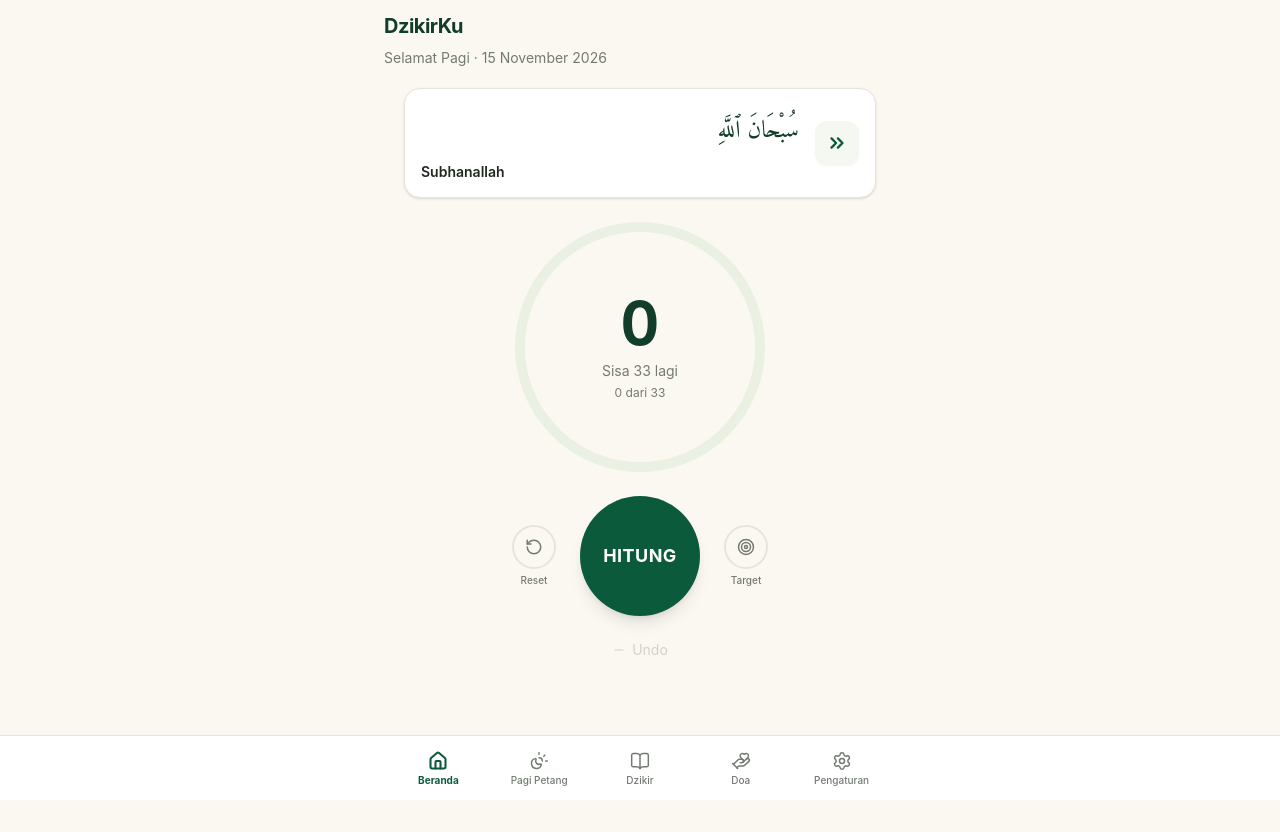
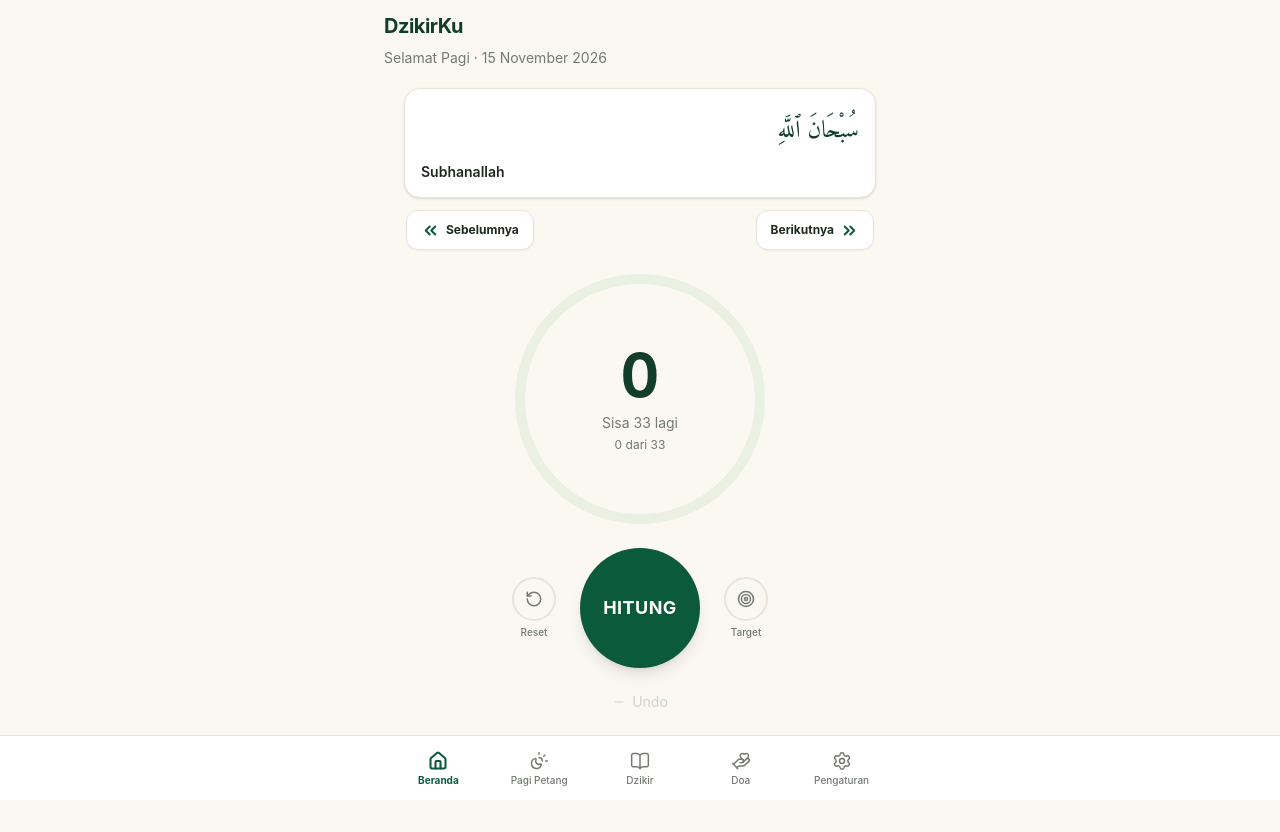
Before and after one commit to kliknet115-Git/DzikirKu, a React (Vite) app: page / in a window 1280 px wide. Before the commit the page ends 800 px from the top, so only its background shows below. Built offline with nearby package versions, Linux system fonts and the light colour scheme.

Commit message:
feat(home): pisahkan tombol navigasi dan tambahkan tombol reverse (<<) di kiri serta forward (>>) di kanan

```diff
--- a/public/sw.js
+++ b/public/sw.js
@@ -1,4 +1,4 @@
-const CACHE_NAME = 'dzikirku-v49';
+const CACHE_NAME = 'dzikirku-v50';
 const ASSETS_TO_CACHE = [
   './',
   './index.html',
--- a/src/App.tsx
+++ b/src/App.tsx
@@ -173,6 +173,32 @@ export const App: React.FC = () => {
     handleUpdateSession(nextSession);
   }, [dhikrList, activeSession, handleUpdateSession]);
 
+  // Prev / Reverse Dhikr Handler (Loop to last if on first)
+  const handlePrevDhikr = useCallback(() => {
+    if (dhikrList.length === 0) return;
+
+    const currentIndex = dhikrList.findIndex((d) => d.id === activeSession?.dhikrId);
+    let prevIndex = 0;
+    if (currentIndex > 0) {
+      prevIndex = currentIndex - 1;
+    } else {
+      prevIndex = dhikrList.length - 1; // Wrap back to the last item
+    }
+
+    const prevDhikr = dhikrList[prevIndex];
+    if (!prevDhikr) return;
+
+    const nextSession: ActiveSession = {
+      id: uuidv4(),
+      dhikrId: prevDhikr.id,
+      count: 0,
+      target: prevDhikr.defaultTarget,
+      startedAt: new Date().toISOString(),
+      updatedAt: new Date().toISOString(),
+    };
+    handleUpdateSession(nextSession);
+  }, [dhikrList, activeSession, handleUpdateSession]);
+
   // Dhikr Library Handlers
   const handleAddDhikr = async (data: {
     name: string;
@@ -294,6 +320,7 @@ export const App: React.FC = () => {
             onUpdateSession={handleUpdateSession}
             onNavigateToDhikr={() => setActiveTab('dhikr')}
             onNextDhikr={handleNextDhikr}
+            onPrevDhikr={handlePrevDhikr}
           />
         )}
 
--- a/src/features/home/HomePage.tsx
+++ b/src/features/home/HomePage.tsx
@@ -1,5 +1,5 @@
 import React, { useState, useCallback, useEffect, useRef } from 'react';
-import { RotateCcw, Minus, Target, ChevronsRight, CheckCircle2 } from 'lucide-react';
+import { RotateCcw, Minus, Target, ChevronsLeft, ChevronsRight, CheckCircle2 } from 'lucide-react';
 import { Header } from '../../components/layout/Header';
 import { ProgressRing } from '../../components/counter/ProgressRing';
 import { CountButton } from '../../components/counter/CountButton';
@@ -24,6 +24,7 @@ interface HomePageProps {
   onUpdateSession: (session: ActiveSession) => void;
   onNavigateToDhikr: () => void;
   onNextDhikr: () => void;
+  onPrevDhikr: () => void;
 }
 
 export const HomePage: React.FC<HomePageProps> = ({
@@ -33,6 +34,7 @@ export const HomePage: React.FC<HomePageProps> = ({
   onUpdateSession,
   onNavigateToDhikr,
   onNextDhikr,
+  onPrevDhikr,
 }) => {
   const [showResetConfirm, setShowResetConfirm] = useState(false);
   const [showTargetModal, setShowTargetModal] = useState(false);
@@ -141,12 +143,11 @@ export const HomePage: React.FC<HomePageProps> = ({
       <Header />
 
       <div className="max-w-lg mx-auto px-5">
-        {/* Dhikr Selector & Next Button */}
-        <div className="w-full mt-3 p-4 bg-surface rounded-2xl border border-border flex items-center justify-between shadow-sm">
+        {/* Dhikr Content Card */}
         <button
           type="button"
           onClick={onNavigateToDhikr}
-            className="text-left flex-1 min-w-0 pr-2 hover:opacity-85 active:opacity-75 transition-opacity"
+          className="w-full mt-3 p-4 bg-surface rounded-2xl border border-border text-left shadow-sm hover:border-primary/40 active:scale-[0.99] transition-all"
           aria-label="Pilih dari daftar dzikir"
           title="Klik untuk memilih dzikir lain"
         >
@@ -164,19 +165,36 @@ export const HomePage: React.FC<HomePageProps> = ({
           </p>
         </button>
 
+        {/* Navigation Buttons Row: Reverse (<<) & Forward (>>) */}
+        <div className="flex items-center justify-between mt-3 px-0.5">
           <button
             type="button"
-            onClick={(e) => {
-              e.stopPropagation();
+            onClick={() => {
+              if (settings.hapticsEnabled) triggerHaptic();
+              if (settings.soundEnabled) playClickSound();
+              onPrevDhikr();
+            }}
+            className="h-10 px-3.5 rounded-xl bg-surface border border-border hover:border-primary/40 active:scale-95 text-primary flex items-center justify-center gap-1.5 shadow-xs transition-all"
+            aria-label="Bacaan sebelumnya (<<)"
+            title="Bacaan Sebelumnya"
+          >
+            <ChevronsLeft size={19} className="stroke-[2.5]" />
+            <span className="text-xs font-bold text-text">Sebelumnya</span>
+          </button>
+
+          <button
+            type="button"
+            onClick={() => {
               if (settings.hapticsEnabled) triggerHaptic();
               if (settings.soundEnabled) playClickSound();
               onNextDhikr();
             }}
-            className="w-11 h-11 rounded-xl bg-primary-soft/50 hover:bg-primary-soft active:scale-90 text-primary flex items-center justify-center flex-shrink-0 ml-2 transition-all shadow-xs"
-            aria-label="Lanjut ke bacaan berikutnya"
-            title="Lanjut ke bacaan berikutnya"
+            className="h-10 px-3.5 rounded-xl bg-surface border border-border hover:border-primary/40 active:scale-95 text-primary flex items-center justify-center gap-1.5 shadow-xs transition-all"
+            aria-label="Bacaan berikutnya (>>)"
+            title="Bacaan Berikutnya"
           >
-            <ChevronsRight size={22} className="stroke-[2.5]" />
+            <span className="text-xs font-bold text-text">Berikutnya</span>
+            <ChevronsRight size={19} className="stroke-[2.5]" />
           </button>
         </div>
 
```
Lines whose indentation alone changed are shown as unchanged.
